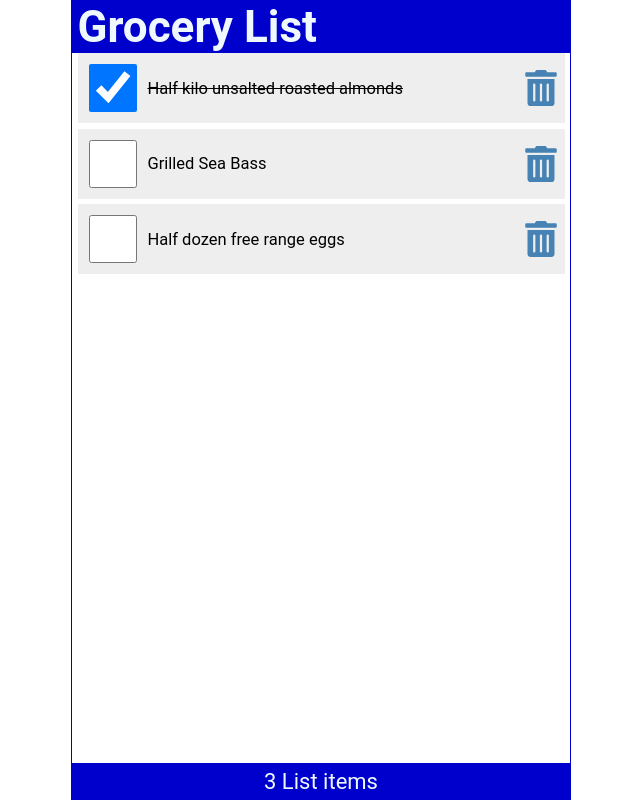
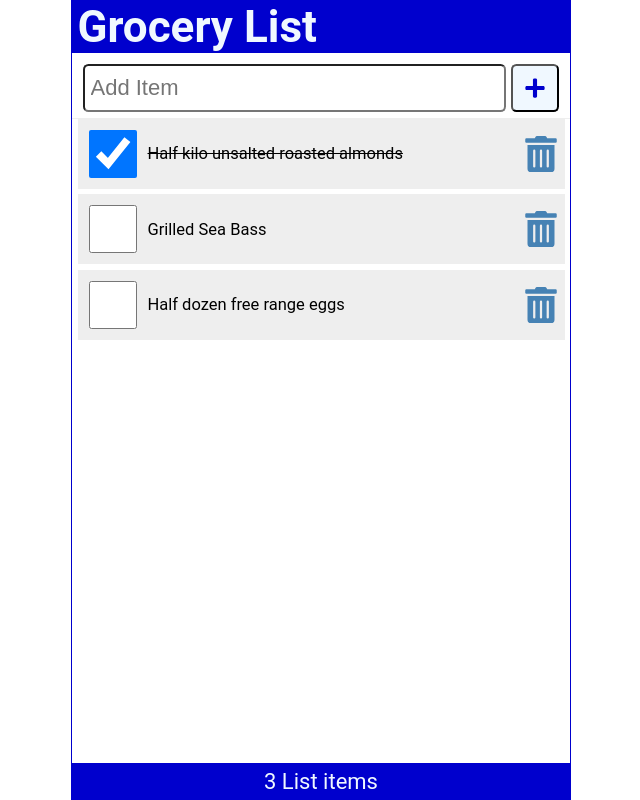
Before and after one commit to crisgoera/react01, a React (Create React App) app: page / in a window 1280 px wide. Shown: the whole page, without its empty margins (319-959 px from the left). Built offline with nearby package versions, Linux system fonts and the light colour scheme; the HTML template or start-up script is replaced by a standard one.

Commit message:
Implemented AddItem component and functionality

```diff
--- /dev/null
+++ b/src/AddItem.js
@@ -0,0 +1,26 @@
+import { FaPlus } from "react-icons/fa";
+
+const AddItem = ({ newItem, setNewItem, handleSubmit }) => {
+    return (
+        <form className="addForm" onSubmit={handleSubmit}>
+            <label htmlFor="addItem">Add Item</label>
+            <input
+                autoFocus
+                id = 'addItem'
+                type = 'text'
+                placeholder = 'Add Item'
+                required
+                value = {newItem}
+                onChange = {(e) => setNewItem(e.target.value)}
+            />
+
+            <button
+                type = "submit"
+                aria-label = "Add Item">
+                <FaPlus/>
+            </button>
+        </form>
+    )
+}
+
+export default AddItem
--- a/src/App.js
+++ b/src/App.js
@@ -1,7 +1,8 @@
+import { useState } from "react";
 import Header from './Header';
 import Footer from './Footer';
 import Content from './Content';
-import { useState } from "react";
+import AddItem from './AddItem';
 
 const App = () => {
   const [items, setItems] = useState([
@@ -22,6 +23,28 @@
     }
   ]);
 
+  const [newItem, setNewItem] = useState("")
+
+  const handleSubmit = (e) => {
+    e.preventDefault();
+    if (!newItem) return;
+    addItem(newItem)
+  }
+
+  const addItem = (item) => {
+    const id = items.length ? (items[items.length - 1].id + 1) : 1;
+
+    const myNewItem = {
+        id: id,
+        checked: false,
+        item: item
+    }
+
+    const listItems = [...items, myNewItem]
+    setItems(listItems)
+
+  }
+
   const handleCheck = (id) => {
     const listItems = items.map((item)=> item.id === id ? {...item,
     checked: ! item.checked } : item);
@@ -38,8 +61,13 @@
   return (
     <div className = 'App'>
       <Header title = "Grocery List"/>
+      <AddItem
+        newItem = {newItem}
+        setNewItem = {setNewItem}
+        handleSubmit = {handleSubmit}
+      />
       <Content
-        items={items}
+        items = {items}
         handleCheck = {handleCheck}
         handleDelete = {handleDelete}
       />
--- a/src/LineItems.js
+++ b/src/LineItems.js
@@ -1,8 +1,8 @@
 import { FaTrashAlt} from 'react-icons/fa'
 
-const LineItems = ({ item, handleCheck, handleDelete}) => {
+const LineItems = ({ item, handleCheck, handleDelete, key}) => {
     return (
-        <li className="item" key={item.id}>
+        <li className="item" key={key}>
         <input
             type="checkbox"
             checked={item.checked}
--- a/src/index.css
+++ b/src/index.css
@@ -116,3 +116,71 @@
   color: red;
   outline: none;
 }
+
+
+.addForm {
+    width: 100%;
+    display: flex;
+    justify-content: flex-start;
+    margin: 0.5rem 0 0;
+    padding: 0 0.5rem 0.25rem;
+    border-bottom: 1px solid #eee;
+  }
+
+  .addForm label {
+    position: absolute;
+    left: -99999px;
+  }
+
+  .addForm input[type='text'] {
+    flex-grow: 1;
+    max-width: calc(100% - 50px);
+    min-height: 48px;
+    font-size: 1rem;
+    padding: 0.25rem;
+    border-radius: 0.25rem;
+    margin-right: 0.25rem;
+    outline: none;
+  }
+
+  button {
+    height: 48px;
+    min-width: 48px;
+    border-radius: 0.25rem;
+    padding: 0.5rem;
+    font-size: 1rem;
+    background-color: aliceblue;
+    color: mediumblue;
+    cursor: pointer;
+  }
+
+  button:focus,
+  button:hover {
+    color: white;
+    background-color: limegreen;
+    outline: none;
+  }
+
+  .searchForm {
+    width: 100%;
+    display: flex;
+    justify-content: flex-start;
+    margin: 0.25rem 0 0;
+    padding: 0 0.5rem 0.25rem;
+    border-bottom: 1px solid #eee;
+  }
+
+  .searchForm label {
+    position: absolute;
+    left: -99999px;
+  }
+
+  .searchForm input[type='text'] {
+    flex-grow: 1;
+    max-width: 100%;
+    min-height: 48px;
+    font-size: 1rem;
+    padding: 0.25rem;
+    border-radius: 0.25rem;
+    outline: none;
+  }
```
